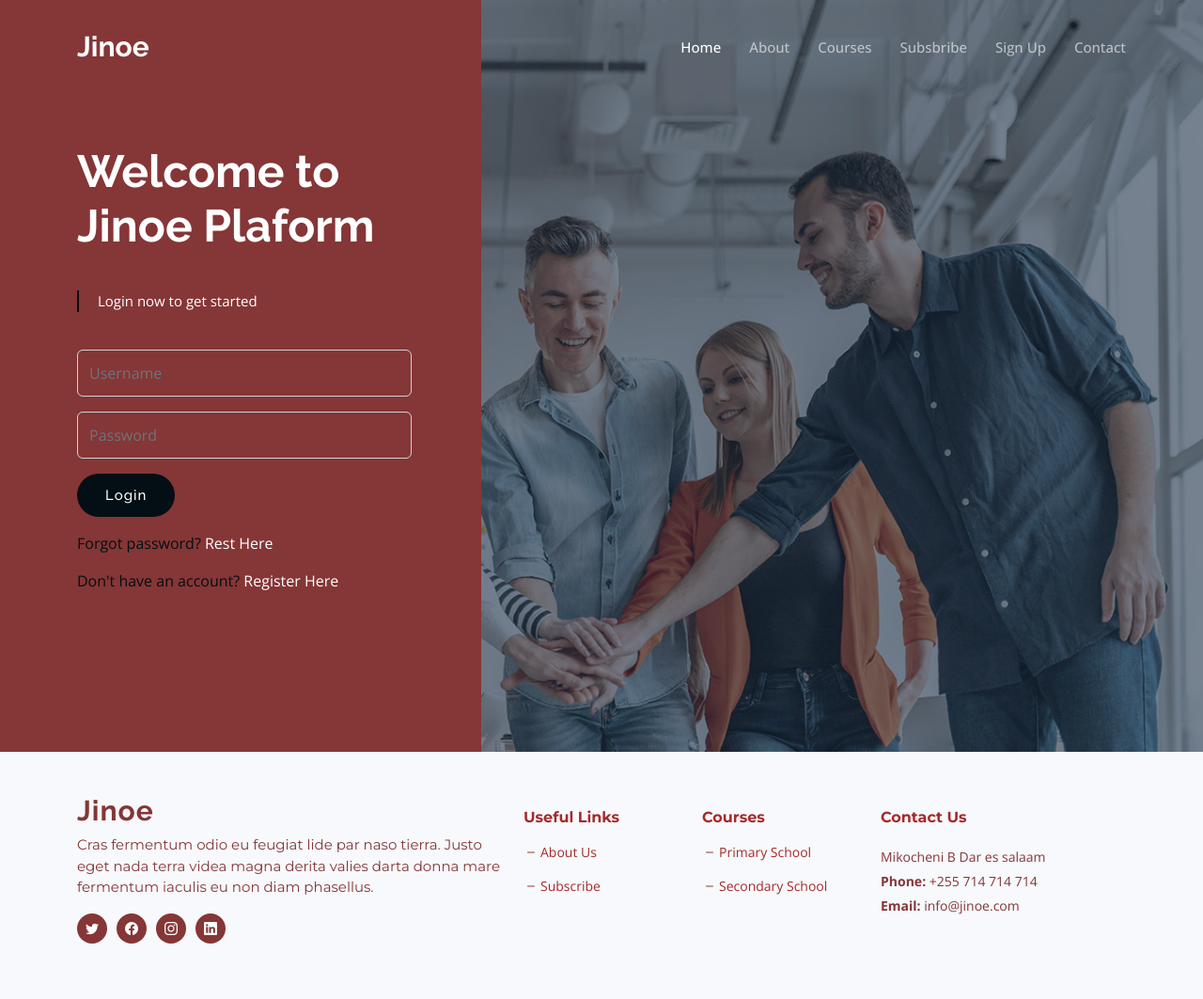
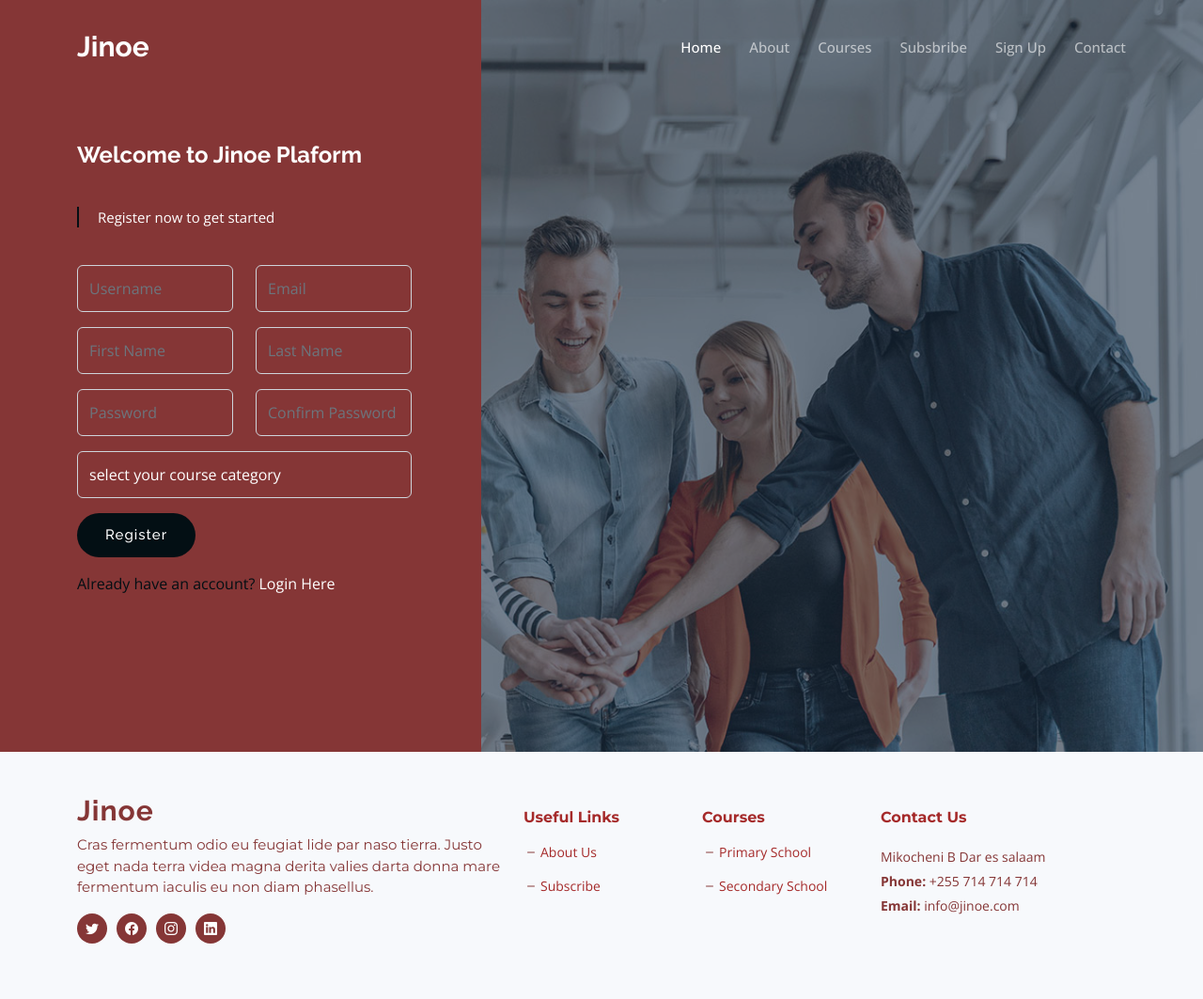
Before and after one commit to StarbelEnterprises/jinoe, a Django app: page /register/ in a window 1280 px wide. Shown: the top 1063 px of the page at 94% size. Run offline with Django 4.2, Linux system fonts and the light colour scheme; some libraries are stand-ins or nearby versions.

Commit message:
Added register UI

```diff
--- a/authentication/urls.py
+++ b/authentication/urls.py
@@ -4,7 +4,7 @@ from . import views
 urlpatterns = [
     path('', views.landing, name='landing'),
     path('login/',  views.login , name='login'),
-    path('register/',  views.login , name='register'),
+    path('register/',  views.register , name='register'),
     path('logout/',  views.login , name='logout'),
 
 ]
--- a/static/assets/css/main.css
+++ b/static/assets/css/main.css
@@ -539,6 +539,15 @@ section {
 .hero h2 {
   margin: 0;
   font-size: 48px;
+  font-weight: 700;
+  line-height: 1.2;
+  color: #fff;
+  font-family: var(--font-secondary);
+}
+
+.hero h4 {
+  margin: 0;
+  /* font-size: 48px; */
   font-weight: 700;
   line-height: 1.2;
   color: #fff;
@@ -2195,6 +2204,12 @@ section {
    color:white;
 }
 
+.login-form select {
+  height: 50px;
+   background-color: var(--color-secondary);
+   color:white;
+}
+
 .login-links p{
   color: var(--color-primary);
 }
--- a/templates/auth/login.html
+++ b/templates/auth/login.html
@@ -18,7 +18,7 @@
               </form>
               <div class="d-block login-links" data-aos="fade-up" data-aos-delay="200">
                 <p class="mt-3" >Forgot password? <a class="text-white" href="">Rest Here</a></p>
-                <p >Don't have an account? <a class="text-white" href="">Register Here</a></p>
+                <p >Don't have an account? <a class="text-white" href="{% url 'register' %}">Register Here</a></p>
               </div>
           </div>
 
--- /dev/null
+++ b/templates/auth/register.html
@@ -0,0 +1,60 @@
+{% extends 'base.html' %}
+{% load static %}
+{% block contents %}
+  <!-- ======= Hero Section ======= -->
+  <section id="hero" class="hero d-flex align-items-center" >
+    <div class="container">
+      <div class="row">
+        <div class="col-xl-4">
+          <h4 class="mt-0" data-aos="fade-up">Welcome to Jinoe Plaform</h4>
+          <blockquote data-aos="fade-up" data-aos-delay="100">
+            <p>Register now to get started</p>
+          </blockquote>
+          <div class="d-block" data-aos="fade-up" data-aos-delay="200">
+              <form action="" class="login-form">
+                    <div class="row">
+                        <div class="col-md-6">
+                            <input type="text" class="form-control mb-3 " placeholder="Username">
+                        </div>
+                        <div class="col-md-6">
+                            <input type="email" class="form-control mb-3 " placeholder="Email">
+                        </div>
+                        <div class="col-md-6">
+                            <input type="text" class="form-control mb-3 " placeholder="First Name">
+                        </div>
+                        <div class="col-md-6">
+                            <input type="text" class="form-control mb-3 " placeholder="Last Name">
+                        </div>
+                        <div class="col-md-6">
+                            <input type="password" class="form-control mb-3" placeholder="Password">
+                        </div>
+                        <div class="col-md-6">
+                            <input type="password" class="form-control mb-3" placeholder="Confirm Password">
+                        </div>
+                        <div class="col-md-12">
+                            <select name="" id="" class="form-control mb-3" >
+                                <option value="">select your course category</option>
+                                <option value="">Primary School Course</option>
+                                <option value="">Primary School Course</option>
+                                <option value="">Primary School Course</option>
+                            </select>
+                        </div>
+                    </div>
+
+                <a href="" class="btn-get-started">Register</a>
+              </form>
+              <div class="d-block login-links" data-aos="fade-up" data-aos-delay="200">
+                <p class="mt-3" >Already have an account? <a class="text-white" href="">Login Here</a></p>
+              </div>
+          </div>
+
+        </div>
+      </div>
+    </div>
+  </section><!-- End Hero Section -->
+
+  <main id="main">
+  </main>
+  <!-- End #main -->
+
+{% endblock contents %}
--- a/templates/base.html
+++ b/templates/base.html
@@ -43,7 +43,7 @@
   <header id="header" class="header d-flex align-items-center fixed-top ">
     <div class="container-fluid container-xl d-flex align-items-center justify-content-between">
 
-      <a href="index.html" class="logo d-flex align-items-center">
+      <a href="{% url 'landing' %}" class="logo d-flex align-items-center">
         <!-- Uncomment the line below if you also wish to use an image logo -->
         <!-- <img src="assets/img/logo.png" alt=""> -->
         <h1 class="d-flex align-items-center">Jinoe</h1>
```
